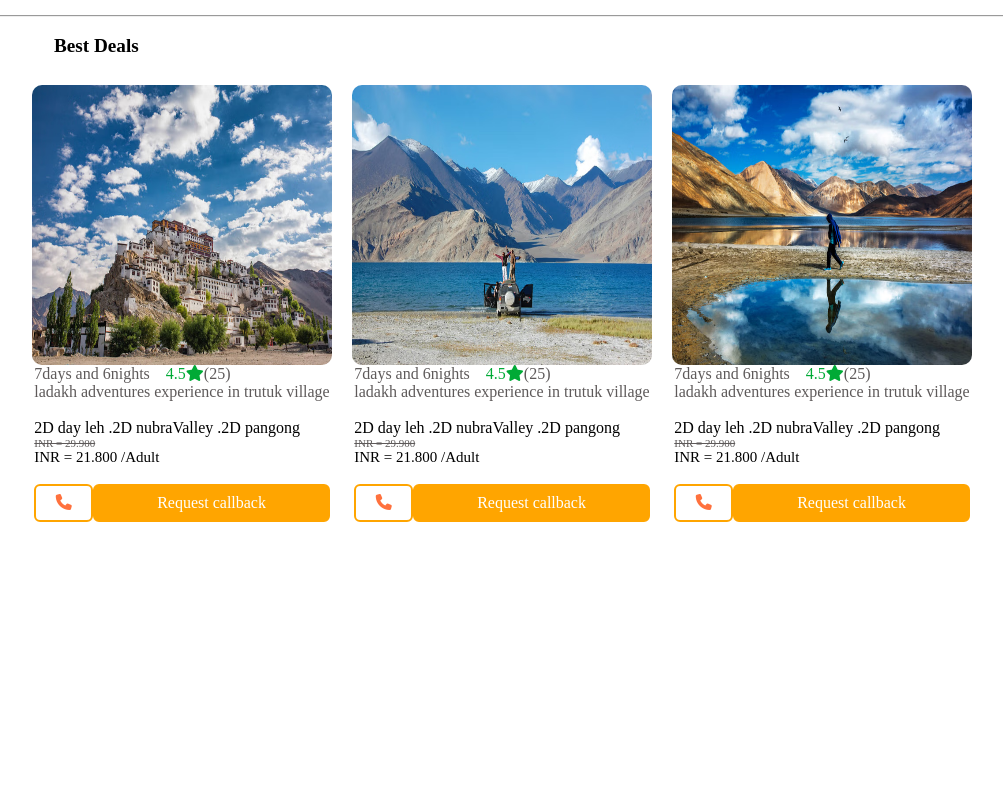
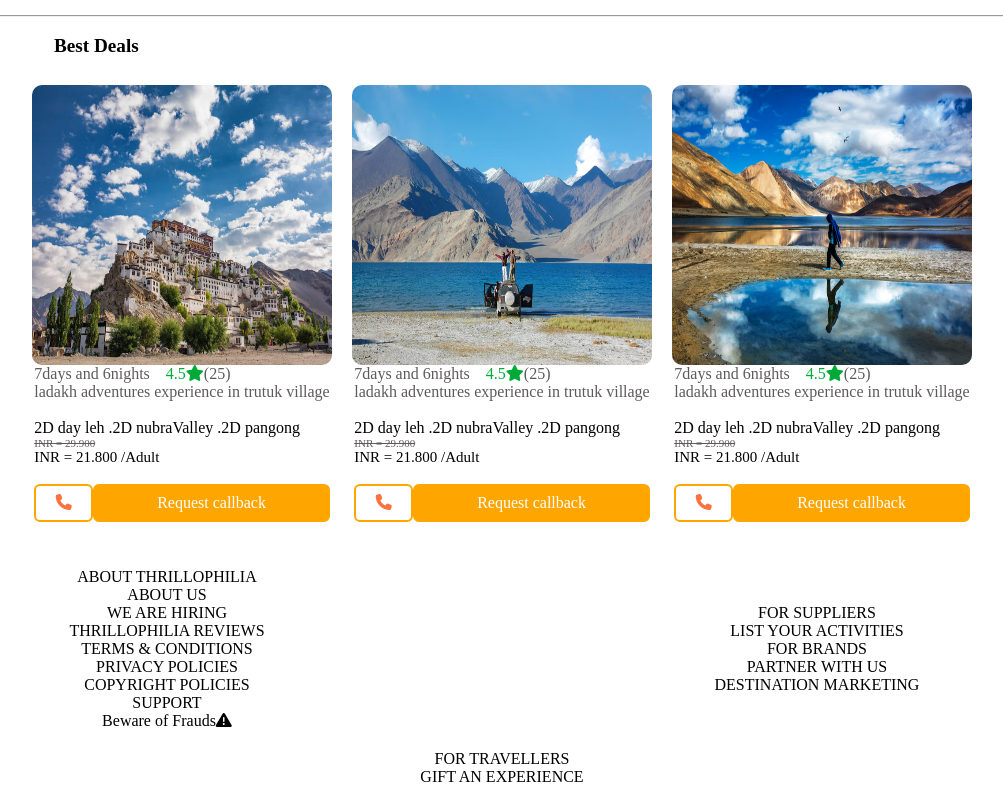
Before and after one commit to sujaljadhav33/Fun-Travel, a plain HTML site: page index.html in a window 1280 px wide. Shown: the part 1861-2647 px from the top of the page, without its empty margins (138-1141 px from the left). Before the commit the page ends 2411 px from the top, so only its background shows below. Drawn offline with Linux system fonts and the light colour scheme.

Commit message:
modified

```diff
--- a/index.css
+++ b/index.css
@@ -606,3 +606,17 @@
     background-image: url(./best-d4.avif);
     background-size: 100% 100%;
 }
+footer{
+    height: fit-content;
+    width: 100%;
+    display: flex;
+    flex-wrap: wrap;
+    gap: 20px;
+}
+.foot{
+    height: fit-content;
+    width: 33%;
+    margin: auto;
+    text-align: center;
+    min-width: 300px;
+}
--- a/index.html
+++ b/index.html
@@ -167,7 +167,8 @@
             We create unforgettable adventures, customised for your group.
         </div>
         <a href="#">Get a callback</a>
-    </div><br><hr><br>
+    </div><br>
+    <hr><br>
     <p class="best-d"> Best Deals</p><br>
     <div class="best-deal-content">
         <div class="best-deal-content-card1">
@@ -212,6 +213,32 @@
                 </div><br>
             </div>
         </div>
-    </div>
+    </div><br>
+    <!-- beloe best deals  -->
+    <footer>
+        <div class="foot">
+            ABOUT THRILLOPHILIA <br>
+            ABOUT US<br>
+            WE ARE HIRING<br>
+            THRILLOPHILIA REVIEWS<br>
+            TERMS & CONDITIONS<br>
+            PRIVACY POLICIES <br>
+            COPYRIGHT POLICIES<br>
+            SUPPORT<br>
+            Beware of Frauds<i class="fa-solid fa-triangle-exclamation"></i>
+        </div><br>
+        <div class="foot">
+            FOR SUPPLIERS <br>
+            LIST YOUR ACTIVITIES<br>
+            FOR BRANDS<br>
+            PARTNER WITH US<br>
+            DESTINATION MARKETING<br>
+        </div><br>
+        <div class="foot">
+            FOR TRAVELLERS<br>
+            GIFT AN EXPERIENCE<br>
+        </div>
+    </footer>
 </body>
+
 </html>
```
